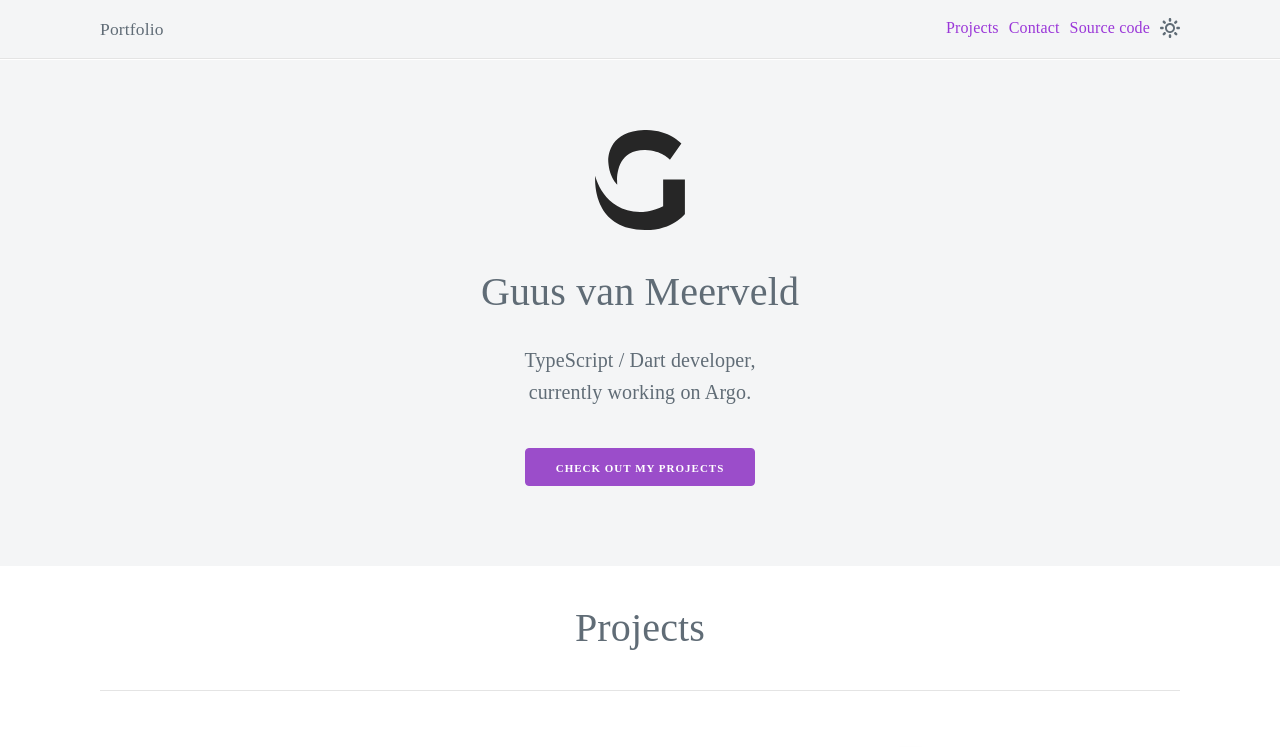
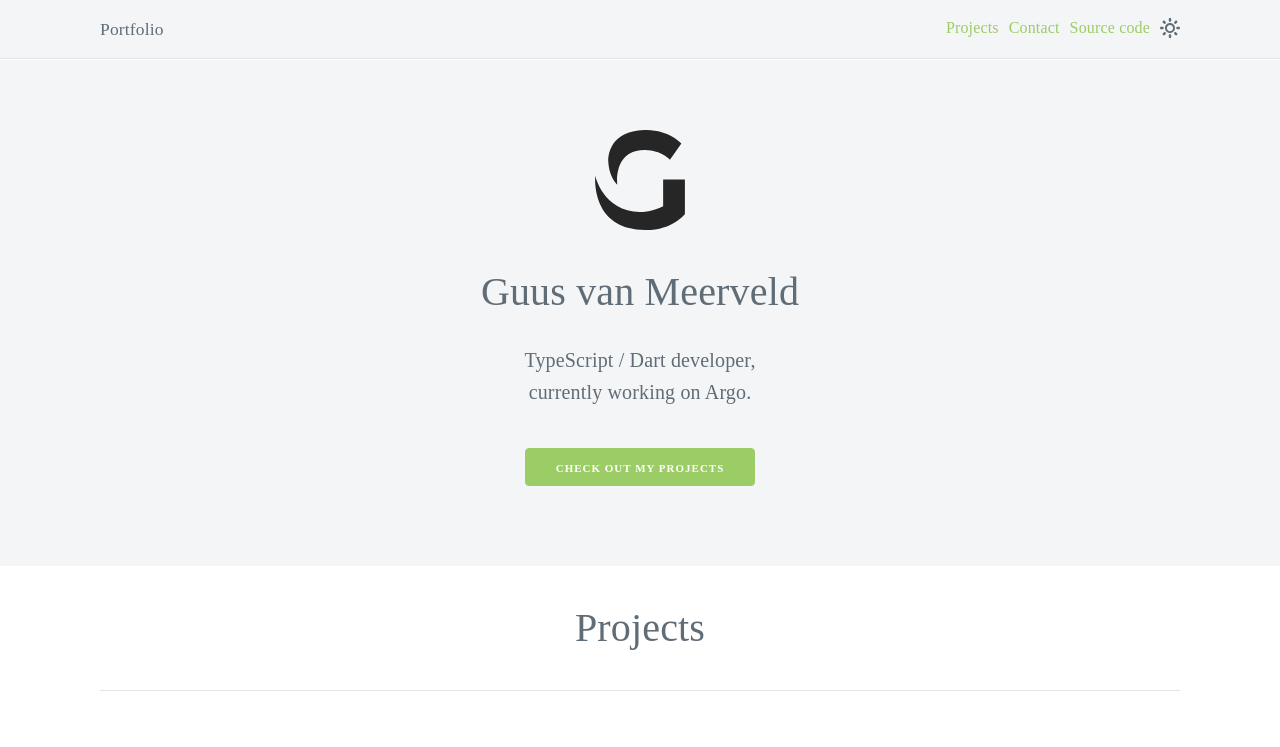
Before and after one commit to Guusvanmeerveld/Portfolio, a Next.js app: page / in a window 1280 px wide. Shown: the top 747 px of the page. Built offline with nearby package versions, Linux system fonts and the light colour scheme; a web font is replaced by a local one.

Commit message:
Updated colours

```diff
--- a/src/styles/globals.scss
+++ b/src/styles/globals.scss
@@ -1,5 +1,5 @@
 :root {
-	--primary: #9a36d8;
+	--primary: #9ccc65;
 	--background: white;
 	--secondary: #f4f5f6;
 	--borders: #e4e4e4;
@@ -11,7 +11,7 @@
 		filter: invert(1);
 	}
 
-	--primary: #00b8d4;
+	--primary: #388e3c;
 	--background: #212123;
 	--secondary: #1c1c1c;
 	--borders: #3c3838;
@@ -30,4 +30,9 @@ a {
 	color: var(--primary);
 }
 
+.button {
+	background-color: var(--primary);
+	border-color: var(--primary);
+}
+
 @import 'page.scss';
```
